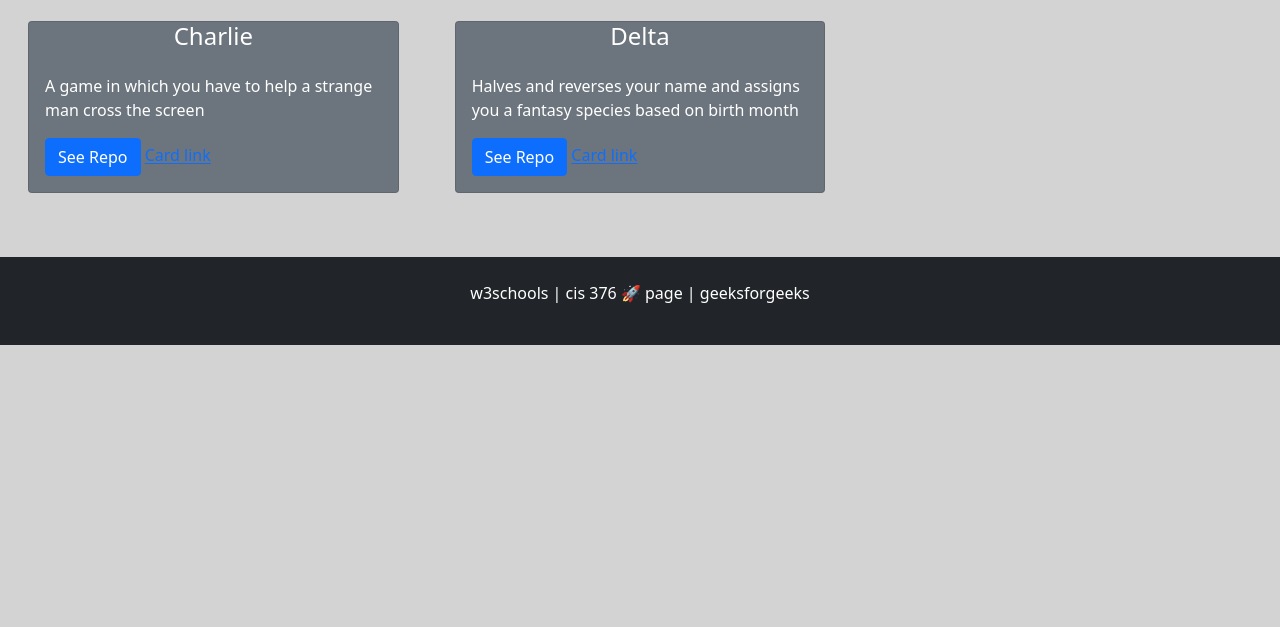
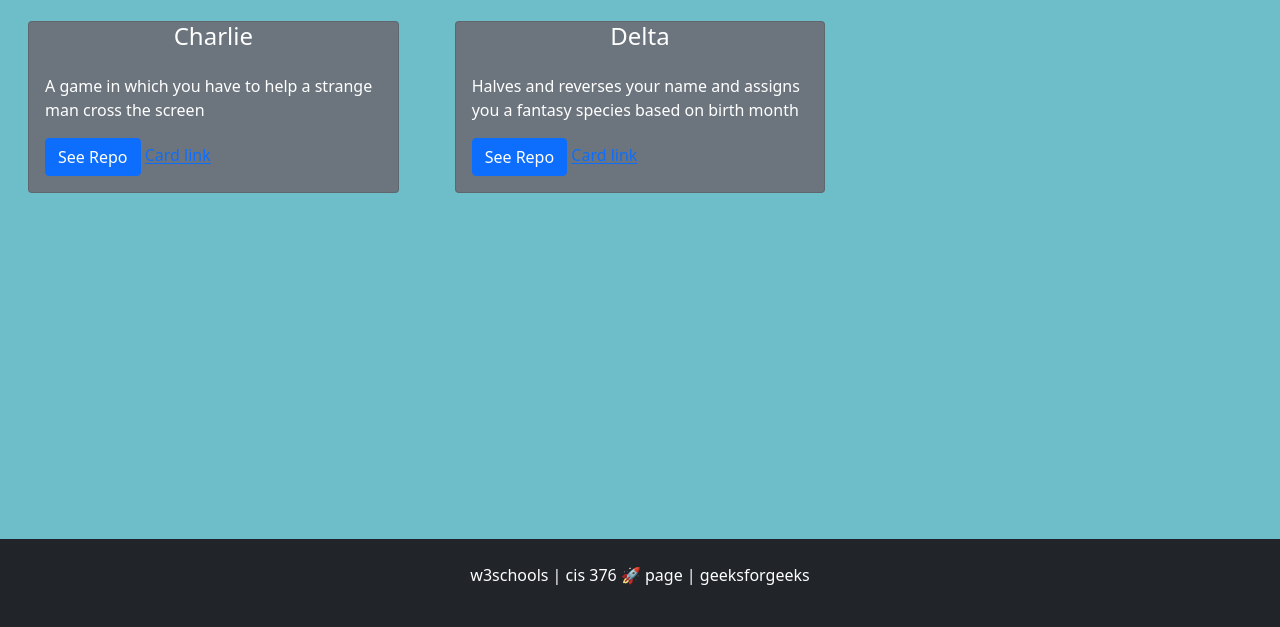
Before and after one commit to bbolton1/brayden-cis376-echo, a plain HTML site: page index.html in a window 1280 px wide. Shown: the part 173-800 px from the top of the page. Drawn offline with nearby package versions, Linux system fonts and the light colour scheme; a script that the page names is missing.

Commit message:
Update style.css

```diff
--- a/styles/style.css
+++ b/styles/style.css
@@ -1,7 +1,7 @@
 @import url("https://cdn.jsdelivr.net/npm/bootstrap-icons@1.11.3/font/bootstrap-icons.min.css");
 
 body {
-  background-color: lightgrey;
+  background-color: rgb(110, 190, 201);
 }
 
 h1 {
@@ -11,3 +11,8 @@ h1 {
 h4 {
   text-align: center;
 }
+
+.mt-5 {
+  position: absolute;
+  bottom: 0px;
+}
```
